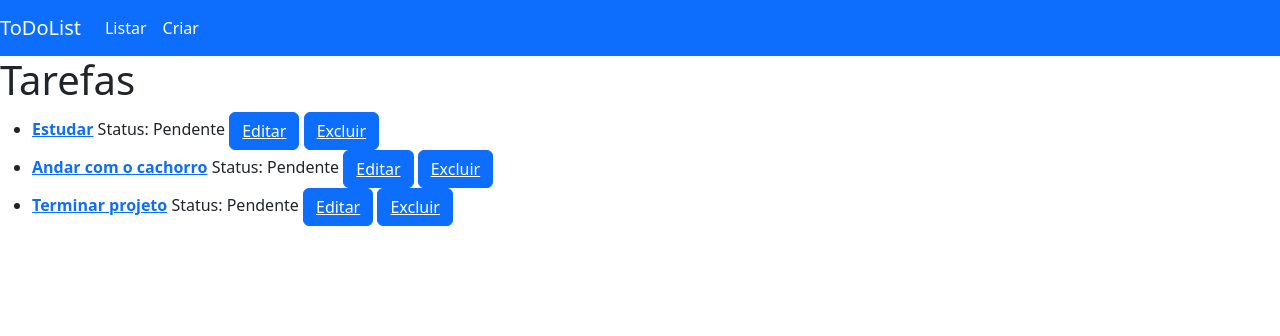
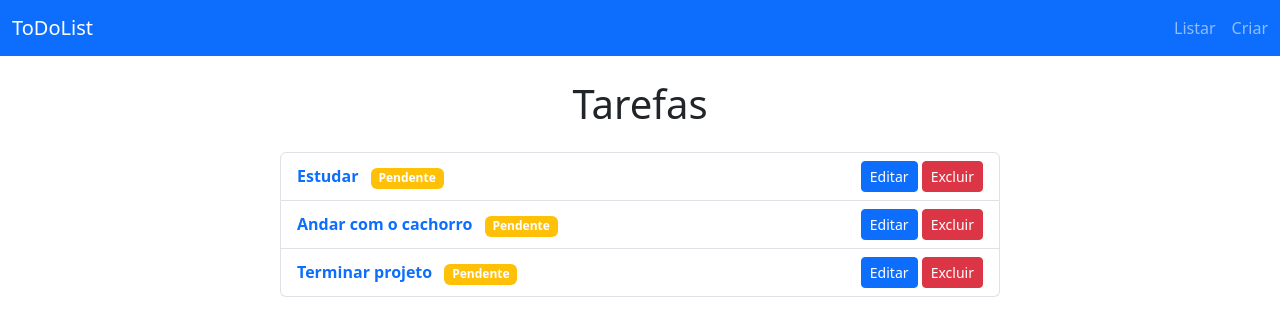
Before and after one commit to AstleBia/to_do_list, a Django app: page / in a window 1280 px wide. Shown: the top 336 px of the page. Run offline with Django 5.2, Linux system fonts and the light colour scheme; data comes from the database, SQL or seed files in the repository; both versions use the stored data as it was after the commit.

Commit message:
Atualização dos layouts dos templates

```diff
--- a/tarefas/forms.py
+++ b/tarefas/forms.py
@@ -7,4 +7,3 @@ class FormTarefa(forms.ModelForm):
         fields = ['titulo','descricao','concluido']
 
     titulo = forms.CharField(widget=forms.TextInput(attrs={'placeholder': 'Digite o titulo da tarefa'}))
-    descricao = forms.CharField(widget=forms.TextInput(attrs={'placeholder': 'Digite a descricao da tarefa'}))
--- a/templates/base.html
+++ b/templates/base.html
@@ -1,5 +1,5 @@
 <!DOCTYPE html>
-<html lang="en">
+<html lang="pt-br">
 <head>
     <meta charset="UTF-8">
     <meta name="viewport" content="width=device-width, initial-scale=1.0">
@@ -7,22 +7,21 @@
     <link href="https://cdn.jsdelivr.net/npm/bootstrap@5.3.3/dist/css/bootstrap.min.css" rel="stylesheet" integrity="sha384-QWTKZyjpPEjISv5WaRU9OFeRpok6YctnYmDr5pNlyT2bRjXh0JMhjY6hW+ALEwIH" crossorigin="anonymous">
 </head>
 <body>
-    <nav class="navbar navbar-expand-lg bg-primary navbar-dark">
-        <div class="containerfluid">
-            <div class="collapse navbar-collapse" id="navbarNav">
-                <span class="navbar-brand mb-0 h1">ToDoList</span>
-                <ul class="navbar-nav">
-                    <li class="nav-item">
-                        <a class="nav-link active" href="{% url 'listar_tarefas' %}">Listar</a>
-                    </li>
-                    <li class="nav-item">
-                        <a class="nav-link active" href="{% url 'criar_tarefa' %}">Criar</a>
-                    </li>
-                </ul>
-            </div>
+    <nav class="navbar bg-primary navbar-dark">
+        <div class="container-fluid d-flex justify-content-between">
+            <a class="navbar-brand" href="{% url 'listar_tarefas' %}">ToDoList</a>
+            <ul class="navbar-nav flex-row">
+                <li class="nav-item me-3">
+                    <a class="nav-link" href="{% url 'listar_tarefas' %}">Listar</a>
+                </li>
+                <li class="nav-item">
+                    <a class="nav-link" href="{% url 'criar_tarefa' %}">Criar</a>
+                </li>
+            </ul>
         </div>
     </nav>
-    <main>
+
+    <main class="container mt-4">
         {% block content %}
         {% endblock content %}
     </main>
--- a/templates/listar_tarefas.html
+++ b/templates/listar_tarefas.html
@@ -1,15 +1,29 @@
 {% extends 'base.html' %}
 
 {% block content %}
-<h1>Tarefas</h1>
-<ul>
-    {% for tarefa in tarefas %}
-        <li><strong><a href="{% url 'detalhar_tarefa' tarefa.pk %}">{{ tarefa.titulo }}</a></strong> Status: {% if tarefa.concluido %}Concluída{% else %}Pendente{% endif %}
-            <button type="button" class="btn btn-primary"><a href="{% url 'editar_tarefa' tarefa.pk %}" class="text-white">Editar</a></button>
-            <button type="button" class="btn btn-primary"><a href="{% url 'deletar_tarefa' tarefa.pk %}" class="text-white">Excluir</a></button>
-        </li>
-    {% empty %}
-        <li>Não há tarefas.</li>
-    {% endfor %}
-</ul>
+<div class="container mt-4">
+    <div class="row justify-content-center">
+        <div class="col-md-8">
+            <h1 class="text-center mb-4">Tarefas</h1>
+            <ul class="list-group">
+                {% for tarefa in tarefas %}
+                    <li class="list-group-item d-flex justify-content-between align-items-center">
+                        <div>
+                            <strong><a href="{% url 'detalhar_tarefa' tarefa.pk %}" class="text-decoration-none">{{ tarefa.titulo }}</a></strong>
+                            <span class="badge {% if tarefa.concluido %}bg-success{% else %}bg-warning{% endif %} ms-2">
+                                {% if tarefa.concluido %}Concluída{% else %}Pendente{% endif %}
+                            </span>
+                        </div>
+                        <div>
+                            <a href="{% url 'editar_tarefa' tarefa.pk %}" class="btn btn-sm btn-primary">Editar</a>
+                            <a href="{% url 'deletar_tarefa' tarefa.pk %}" class="btn btn-sm btn-danger">Excluir</a>
+                        </div>
+                    </li>
+                {% empty %}
+                    <li class="list-group-item text-center text-muted">Não há tarefas.</li>
+                {% endfor %}
+            </ul>
+        </div>
+    </div>
+</div>
 {% endblock content %}
```
Also changed, not shown: templates/criar_tarefa.html (+14 -6 lines), templates/deletar_tarefa.html (+15 -8 lines), templates/detalhar_tarefa.html (+15 -4 lines), templates/editar_tarefa.html (+15 -8 lines), db.sqlite3.
